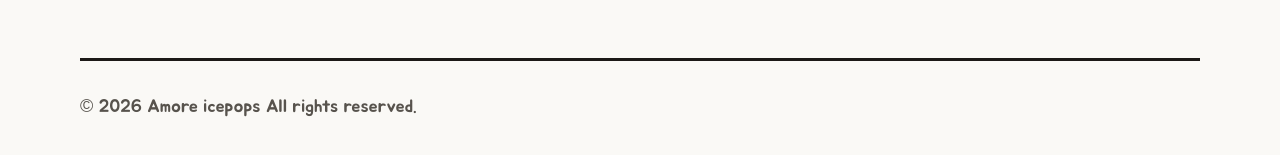
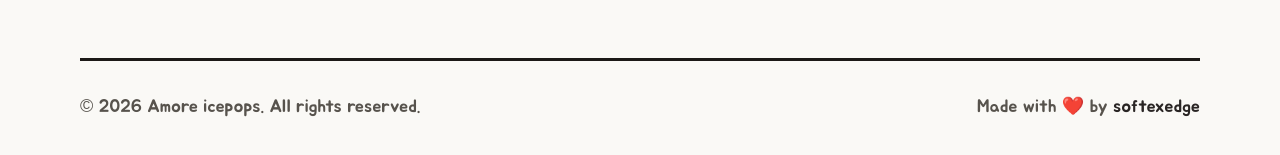
Before and after one commit to guptaRishi00/amore-icepops, a Next.js app: page / in a window 1280 px wide. Shown: the part 6624-6779 px from the top of the page. Built offline with nearby package versions, Linux system fonts and the light colour scheme; a web font is replaced by a local one.

Commit message:
added Made with ❤️ by softexedge in footer

```diff
--- a/src/components/layout/Footer.tsx
+++ b/src/components/layout/Footer.tsx
@@ -165,14 +165,23 @@ export default function Footer() {
           </div>
         </div>
 
-        {/* --- BOTTOM DIVIDER & COPYRIGHT --- */}
-        {/* Scaled up top margin, border width, and text size */}
-        <div className="w-full mt-16 pt-8 border-t-[3px] border-stone-900 flex flex-col md:flex-row items-center justify-between gap-6 text-center md:text-left">
-          <p className="font-jua text-stone-600 text-lg">
-            © {new Date().getFullYear()} Amore icepops All rights reserved.
+        <div className="w-full mt-16 pt-8 border-t-[3px] border-stone-900 flex flex-col md:flex-row items-center justify-between gap-4 text-center">
+          {/* Copyright on the left (or center on mobile) */}
+          <p className="font-jua text-stone-600 text-lg order-2 md:order-1">
+            © {new Date().getFullYear()} Amore icepops. All rights reserved.
           </p>
-          <div className="flex flex-wrap items-center justify-center gap-6 font-jua text-stone-600 text-lg">
-            {/* Added for alignment, hiding extra non-existent text */}
+
+          {/* Credit on the right (or center on mobile) */}
+          <div className="font-jua text-stone-600 text-lg order-1 md:order-2">
+            Made with ❤️ by{" "}
+            <a
+              href="https://softexedge.in"
+              target="_blank"
+              rel="noopener noreferrer"
+              className="text-stone-800 hover:text-[#FF4D8C] transition-colors"
+            >
+              softexedge
+            </a>
           </div>
         </div>
       </div>
```
Also changed, not shown: 1 other file (tests, documents, lock files or other folders).
